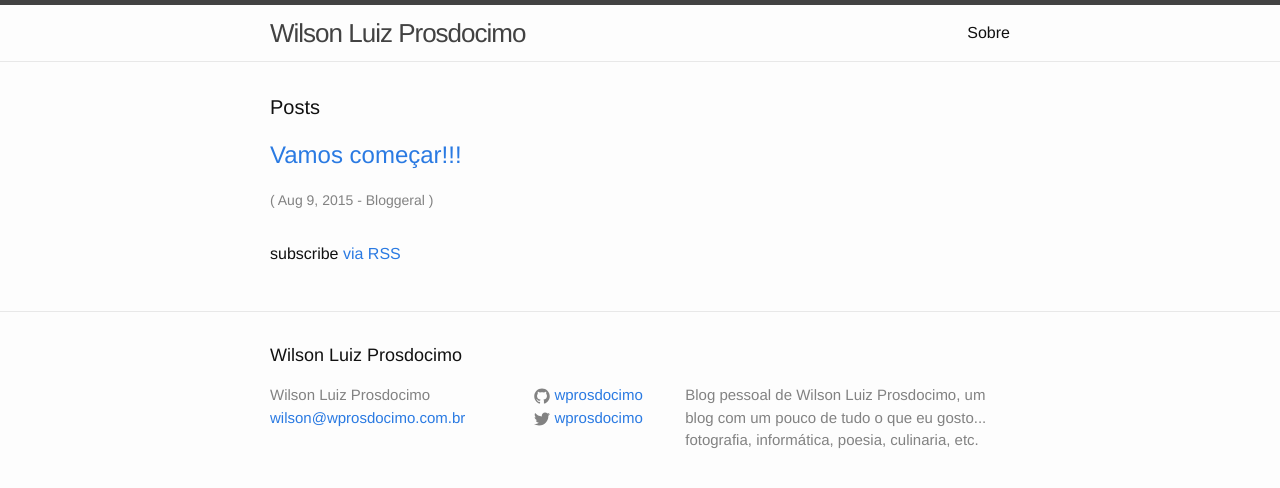
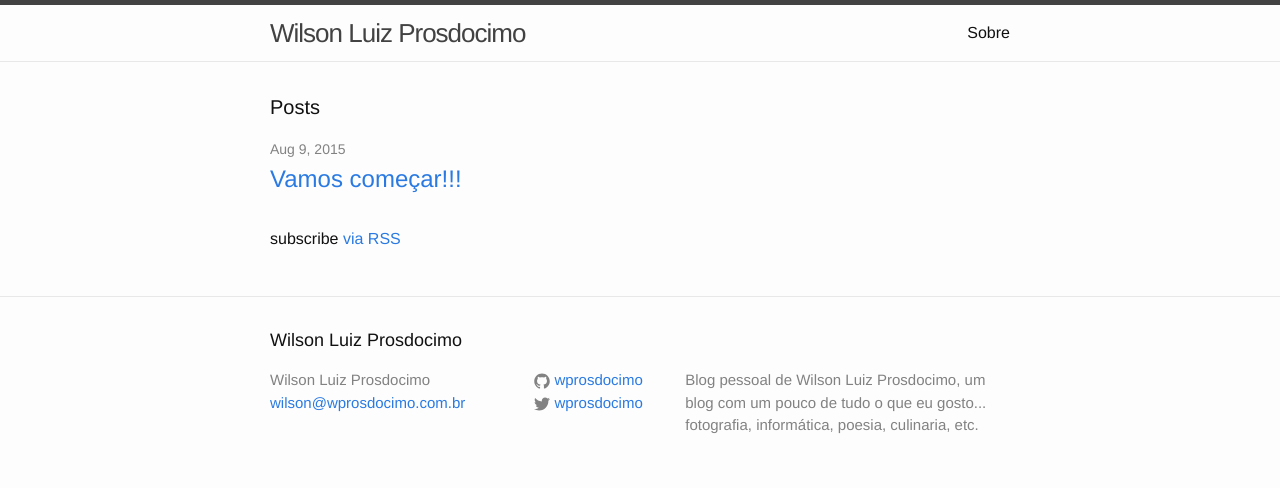
Before and after one commit to Wprosdocimo/wprosdocimo.github.io, a Jekyll site: the page built from index.html, in a window 1280 px wide. Shown: the top 488 px of the page. Built offline with Jekyll 4.4.1, drawn with Linux system fonts in a browser that asks for light colours.

Commit message:
alterado formato da listagem de posts (reverted from commit 760a3e73368d8c55943564d41458d683d12dc700)

```diff
--- a/index.html
+++ b/index.html
@@ -9,10 +9,11 @@
   <ul class="post-list">
     {% for post in site.posts %}
       <li>
+        <span class="post-meta">{{ post.date | date: "%b %-d, %Y" }}</span>
+
         <h2>
           <a class="post-link" href="{{ post.url | prepend: site.baseurl }}">{{ post.title }}</a>
         </h2>
-        <span class="post-meta">( {{ post.date | date: "%b %-d, %Y" }} - {{ post.categories }} )</span>
       </li>
     {% endfor %}
   </ul>
```
